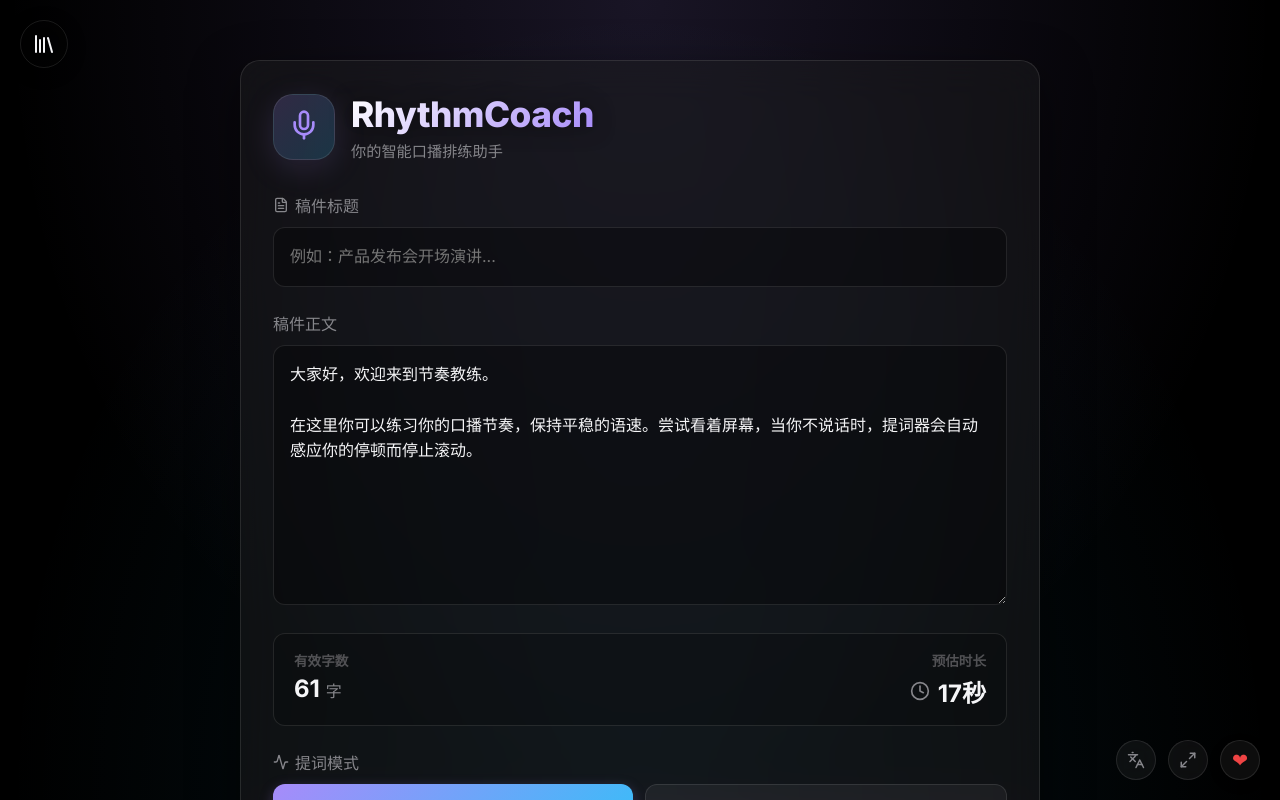
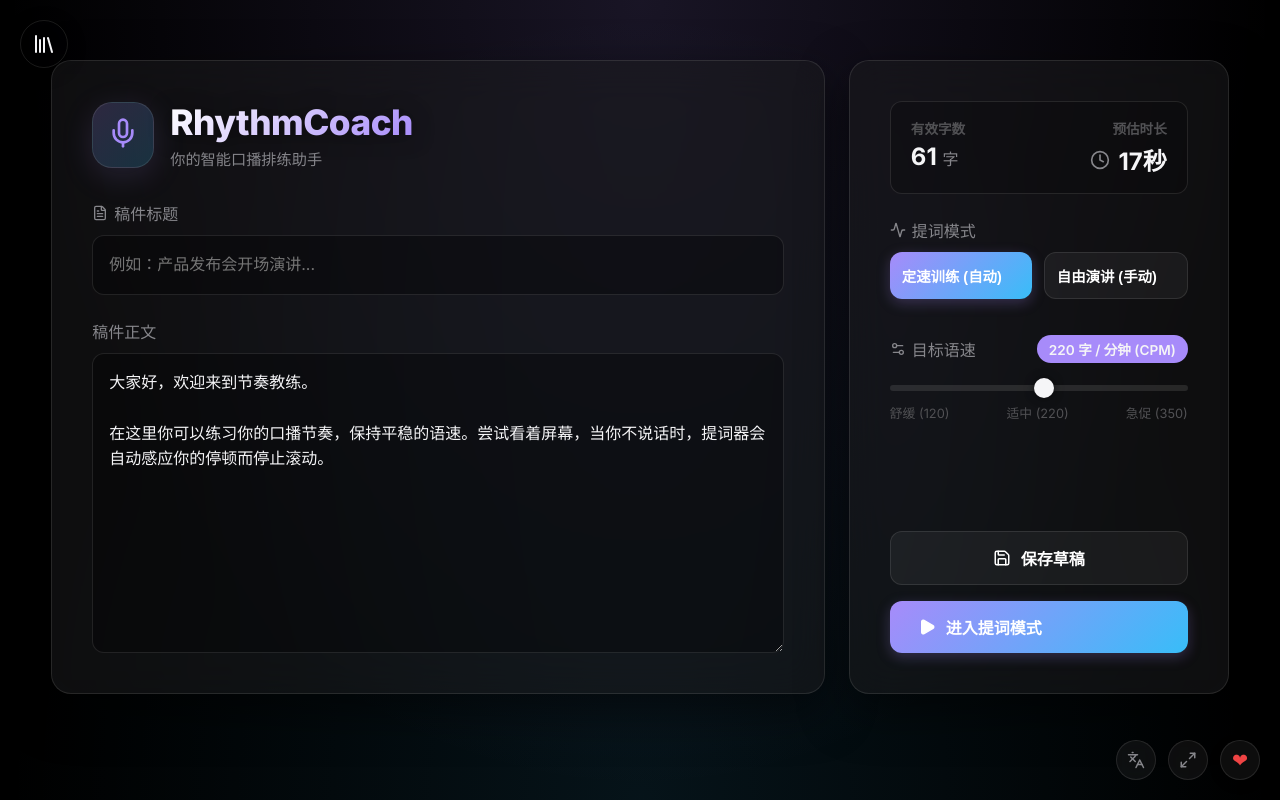
Before and after one commit to liuh886/RhythmCoach, a React (Vite) app in the folder web/: page / in a window 1280 px wide. Shown: the top 800 px of the page. Built offline with nearby package versions, Linux system fonts and the light colour scheme; the HTML template or start-up script is replaced by a standard one.

Commit message:
style: Switch editor layout to a two-column grid (Script vs Settings)

```diff
--- a/web/src/components/ScriptEditor.tsx
+++ b/web/src/components/ScriptEditor.tsx
@@ -299,13 +299,14 @@ export function ScriptEditor({ onStart, globalLang, setGlobalLang }: ScriptEdito
       </AnimatePresence>
 
       <motion.div
+        className="editor-layout"
         initial={{ opacity: 0, y: 20 }}
         animate={{ opacity: 1, y: 0 }}
-        transition={{ duration: 0.5, ease: "easeOut" }}
-        className="glass-panel"
-        style={{ padding: '32px', maxWidth: '800px', margin: '60px auto', width: '92%' }}
+        style={{ display: 'grid', gridTemplateColumns: '1fr 380px', gap: '24px', maxWidth: '1200px', margin: '60px auto', width: '92%' }}
       >
-        <div style={{ display: 'flex', justifyContent: 'space-between', alignItems: 'flex-start', marginBottom: '32px' }}>
+        {/* Left Column: Script Editing */}
+        <div className="glass-panel" style={{ padding: '40px', display: 'flex', flexDirection: 'column', gap: '24px' }}>
+          <div style={{ display: 'flex', justifyContent: 'space-between', alignItems: 'flex-start', marginBottom: '8px' }}>
             <div style={{ display: 'flex', alignItems: 'center', gap: '16px' }}>
               <div style={{
                 background: 'linear-gradient(135deg, rgba(167, 139, 250, 0.2), rgba(56, 189, 248, 0.2))',
@@ -329,7 +330,6 @@ export function ScriptEditor({ onStart, globalLang, setGlobalLang }: ScriptEdito
             </div>
           </div>
 
-        <div style={{ display: 'flex', flexDirection: 'column', gap: '24px' }}>
           <div>
             <label style={{ display: 'flex', alignItems: 'center', gap: '6px', marginBottom: '10px', color: 'var(--text-secondary)', fontWeight: 500 }}>
               <FileText size={16} /> {lang === 'zh' ? '稿件标题' : 'Script Title'}
@@ -342,14 +342,14 @@ export function ScriptEditor({ onStart, globalLang, setGlobalLang }: ScriptEdito
             />
           </div>
 
-          <div>
+          <div style={{ flex: 1, display: 'flex', flexDirection: 'column' }}>
             <label style={{ display: 'block', marginBottom: '10px', color: 'var(--text-secondary)', fontWeight: 500 }}>
               {lang === 'zh' ? '稿件正文' : 'Script Content'}
             </label>
             <textarea
               value={content}
               onChange={e => setContent(e.target.value)}
-              style={{ minHeight: '260px', resize: 'vertical' }}
+              style={{ flex: 1, minHeight: '300px', resize: 'vertical' }}
               placeholder={lang === 'zh' ? "输入或粘贴你的口播稿件..." : "Type or paste your script..."}
             />
             {currentTip && (
@@ -368,6 +368,10 @@ export function ScriptEditor({ onStart, globalLang, setGlobalLang }: ScriptEdito
               </motion.div>
             )}
           </div>
+        </div>
+
+        {/* Right Column: Settings */}
+        <div className="glass-panel" style={{ padding: '40px', display: 'flex', flexDirection: 'column', gap: '24px' }}>
 
           <div style={{
             display: 'flex', justifyContent: 'space-between',
@@ -390,7 +394,6 @@ export function ScriptEditor({ onStart, globalLang, setGlobalLang }: ScriptEdito
             </div>
           </div>
 
-          {/* Mode Selector */}
           <div>
             <label style={{ display: 'flex', alignItems: 'center', gap: '6px', marginBottom: '10px', color: 'var(--text-secondary)', fontWeight: 500 }}>
               <Activity size={16} /> {lang === 'zh' ? '提词模式' : 'Prompter Mode'}
@@ -398,17 +401,17 @@ export function ScriptEditor({ onStart, globalLang, setGlobalLang }: ScriptEdito
             <div style={{ display: 'flex', gap: '12px' }}>
               <button
                 className={`btn ${prompterMode === 'target' ? '' : 'btn-secondary'}`}
-                style={{ flex: 1, padding: '12px' }}
+                style={{ flex: 1, padding: '12px', fontSize: '0.9rem' }}
                 onClick={() => setPrompterMode('target')}
               >
-                {lang === 'zh' ? '定速训练 (自动滚动)' : 'Target Pace (Auto-scroll)'}
+                {lang === 'zh' ? '定速训练 (自动)' : 'Target (Auto)'}
               </button>
               <button
                 className={`btn ${prompterMode === 'free' ? '' : 'btn-secondary'}`}
-                style={{ flex: 1, padding: '12px' }}
+                style={{ flex: 1, padding: '12px', fontSize: '0.9rem' }}
                 onClick={() => setPrompterMode('free')}
               >
-                {lang === 'zh' ? '自由演讲 (手动控制)' : 'Free Pace (Manual)'}
+                {lang === 'zh' ? '自由演讲 (手动)' : 'Free (Manual)'}
               </button>
             </div>
           </div>
@@ -420,7 +423,7 @@ export function ScriptEditor({ onStart, globalLang, setGlobalLang }: ScriptEdito
                   <Settings2 size={16} /> {lang === 'zh' ? '目标语速' : 'Target Speed'}
                 </label>
                 <span style={{ background: 'var(--accent-primary)', padding: '4px 12px', borderRadius: '20px', fontSize: '0.85rem', fontWeight: 600 }}>
-                  {cpm} {lang === 'zh' ? '字 / 分钟 (CPM)' : 'Words / Min (WPM)'}
+                  {cpm} {lang === 'zh' ? '字 / 分钟 (CPM)' : 'Words / Min'}
                 </span>
               </div>
               <input
@@ -437,8 +440,8 @@ export function ScriptEditor({ onStart, globalLang, setGlobalLang }: ScriptEdito
             </motion.div>
           )}
 
-          <div style={{ display: 'flex', justifyContent: 'flex-end', gap: '16px', marginTop: '20px' }}>
-            <button className="btn btn-secondary" onClick={handleSaveDraft} disabled={!content.trim() || isSaving}>
+          <div style={{ marginTop: 'auto', display: 'flex', flexDirection: 'column', gap: '16px', paddingTop: '20px' }}>
+            <button className="btn btn-secondary" onClick={handleSaveDraft} disabled={!content.trim() || isSaving} style={{ justifyContent: 'center' }}>
               <Save size={18} /> {isSaving ? (lang === 'zh' ? '已保存!' : 'Saved!') : (lang === 'zh' ? '保存草稿' : 'Save Draft')}
             </button>
             <motion.button
--- a/web/src/index.css
+++ b/web/src/index.css
@@ -190,3 +190,4 @@ input[type="range"]::-webkit-slider-thumb:hover {
   -webkit-mask-image: linear-gradient(to bottom, transparent 0%, black 15%, black 85%, transparent 100%);
   mask-image: linear-gradient(to bottom, transparent 0%, black 15%, black 85%, transparent 100%);
 }
+.editor-layout { display: grid; grid-template-columns: 1.5fr 1fr; gap: 24px; width: 100%; max-width: 1200px; margin: 40px auto; align-items: stretch; } @media (max-width: 900px) { .editor-layout { grid-template-columns: 1fr; } }
```
Lines whose indentation alone changed are shown as unchanged.
